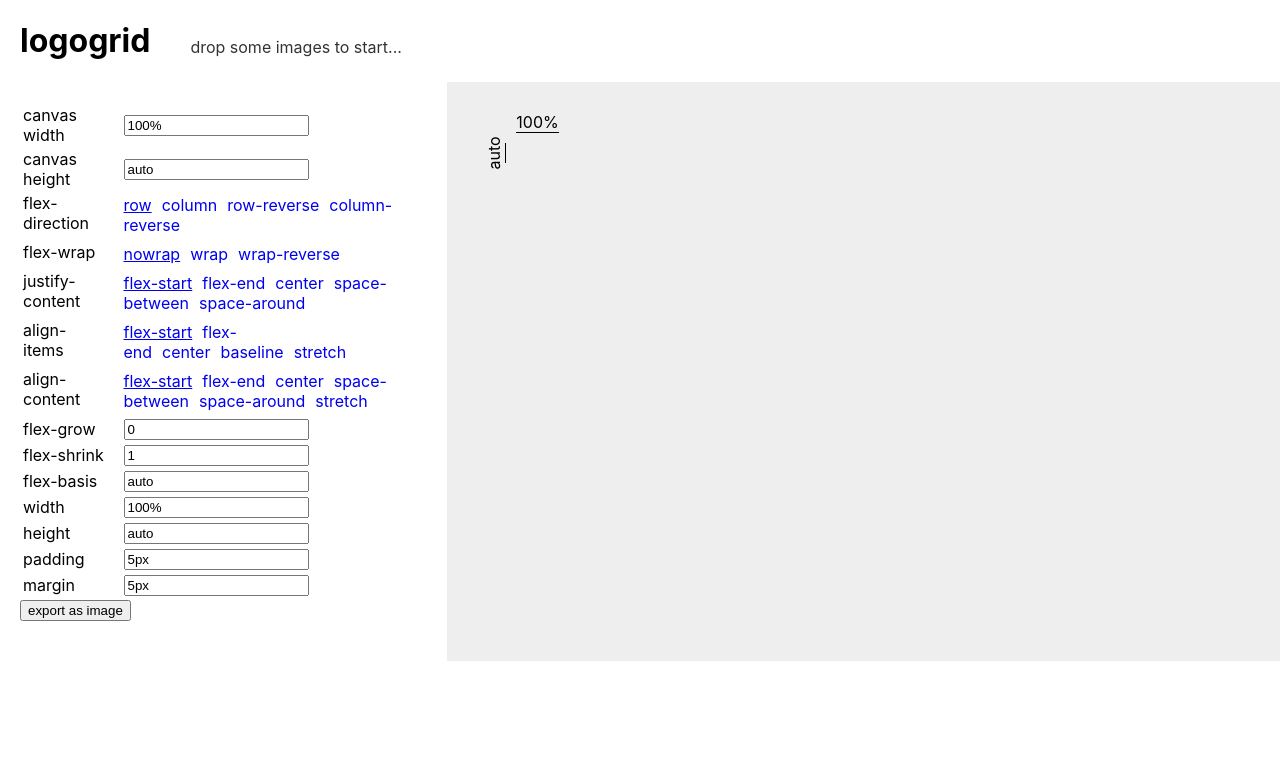
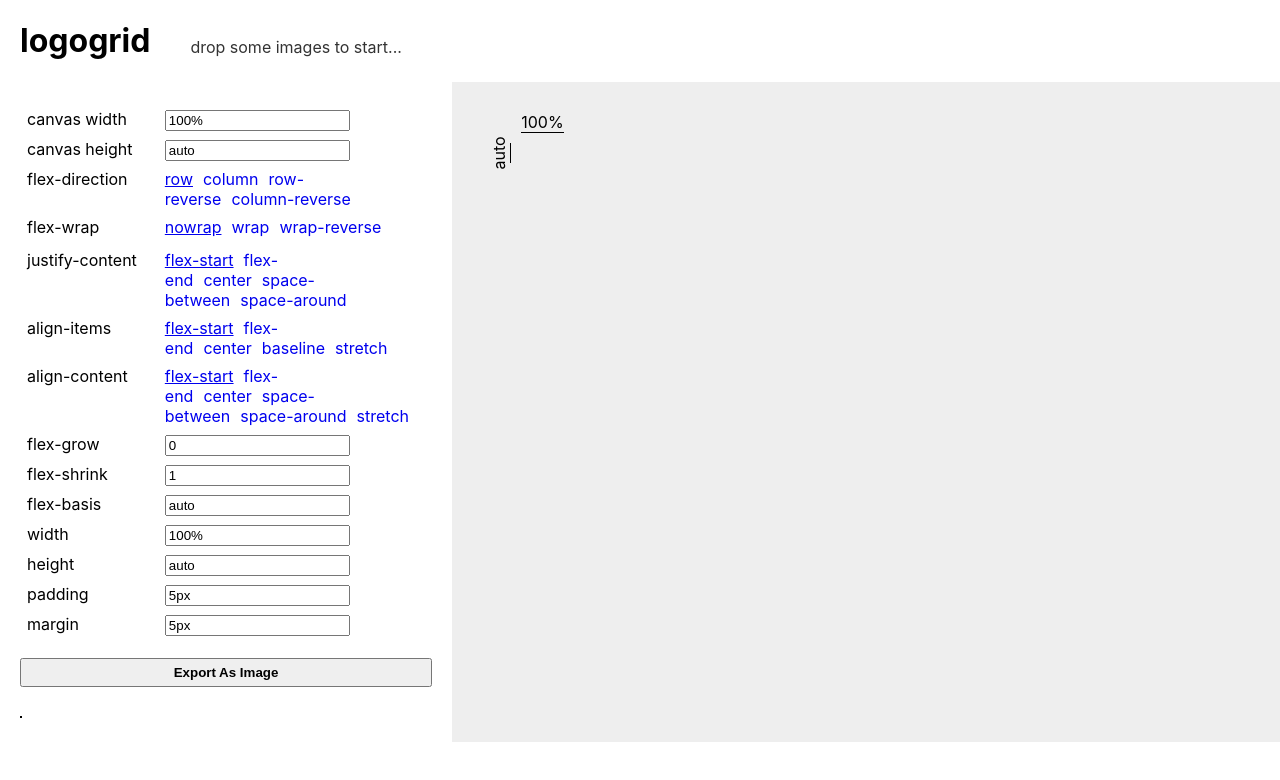
Before and after one commit to Tstassin/logogrid, a React (Create React App) app: page / in a window 1280 px wide. Shown: the top 780 px of the page. Built offline with nearby package versions, Linux system fonts and the light colour scheme.

Commit message:
flexMenu Good !

```diff
--- a/src/App.css
+++ b/src/App.css
@@ -43,8 +43,24 @@
     text-decoration: none;
 }
 
-.flexMenu hr {
-    color: #eee;
+.flexMenu .label {
+    white-space: nowrap;
+}
+
+.flexMenu .exportAsImage input {
+    font-weight: 600;
+    text-transform: capitalize;
+    width: 100%;
+    padding: 5px;
+    margin: 15px 0;
+}
+
+.flexTable {
+    border-spacing: 6px;
+}
+
+.flexTable td {
+    vertical-align: baseline;
 }
 
 .imageList {
@@ -106,6 +122,7 @@ body > .img > img {
   }
 
   .exportedImageContainer img {
-    max-width: 100%;
+    max-width: 650px;
     height: auto;
-  }
+    border: 1px dashed black;
+}
--- a/src/components/FlexMenu.js
+++ b/src/components/FlexMenu.js
@@ -8,9 +8,9 @@ class FlexMenu extends React.Component {
     }
 
     export = () => {
-        html2canvas(document.getElementById("canvas"), {useCORS: true, }).then((image) => {
+        html2canvas(document.getElementById("canvas"), { useCORS: true, }).then((image) => {
             console.log(image)
-            this.setState({exportedImage: image})
+            this.setState({ exportedImage: image })
         })
     }
     render() {
@@ -21,7 +21,7 @@ class FlexMenu extends React.Component {
                         {this.props.globals.map((global, globalIndex) => (
                             <tr name={global.name} index={globalIndex} key={global.name}>
                                 <td>
-                                    <div className="globalName">{global.name}</div>
+                                    <div className="label globalName">{global.name}</div>
                                 </td>
                                 <td>
                                     <input globalindex={globalIndex} type={global.type} value={global.type === "number" ? parseInt(global.value) : global.value} onChange={this.props.switchGlobalValue} />
@@ -31,7 +31,7 @@ class FlexMenu extends React.Component {
                         {this.props.properties.map((property, propertyIndex) => (
                             <tr name={property.name} index={propertyIndex} key={property.name}>
                                 <td>
-                                    <div className="propertyName">{property.name}</div>
+                                    <div className="label propertyName">{property.name}</div>
                                 </td>
                                 <td>
                                     {property.values.map((value, valueIndex) => (
@@ -49,7 +49,7 @@ class FlexMenu extends React.Component {
                         {this.props.inputs.map((input, inputIndex) => (
                             <tr name={input.name} index={inputIndex} key={input.name}>
                                 <td>
-                                    <div className="inputName">{input.name}</div>
+                                    <div className="label inputName">{input.name}</div>
                                 </td>
                                 <td>
                                     <input inputindex={inputIndex} type={input.type} value={input.type === "number" ? parseInt(input.value) : input.value} onChange={this.props.switchValue} />
@@ -58,9 +58,11 @@ class FlexMenu extends React.Component {
                         ))}
                     </tbody>
                 </table>
-                <input type="button" onClick={() => this.export()} value="export as image" />
-                <div className="exportedImageContainer">
-                    <img src={this.state.exportedImage ? this.state.exportedImage.toDataURL() : "" } />
+                <div className="exportAsImage">
+                    <input type="button" onClick={() => this.export()} value="export as image" />
+                    <div className="exportedImageContainer">
+                        <img src={this.state.exportedImage ? this.state.exportedImage.toDataURL() : ""} />
+                    </div>
                 </div>
             </div>
         )
```
